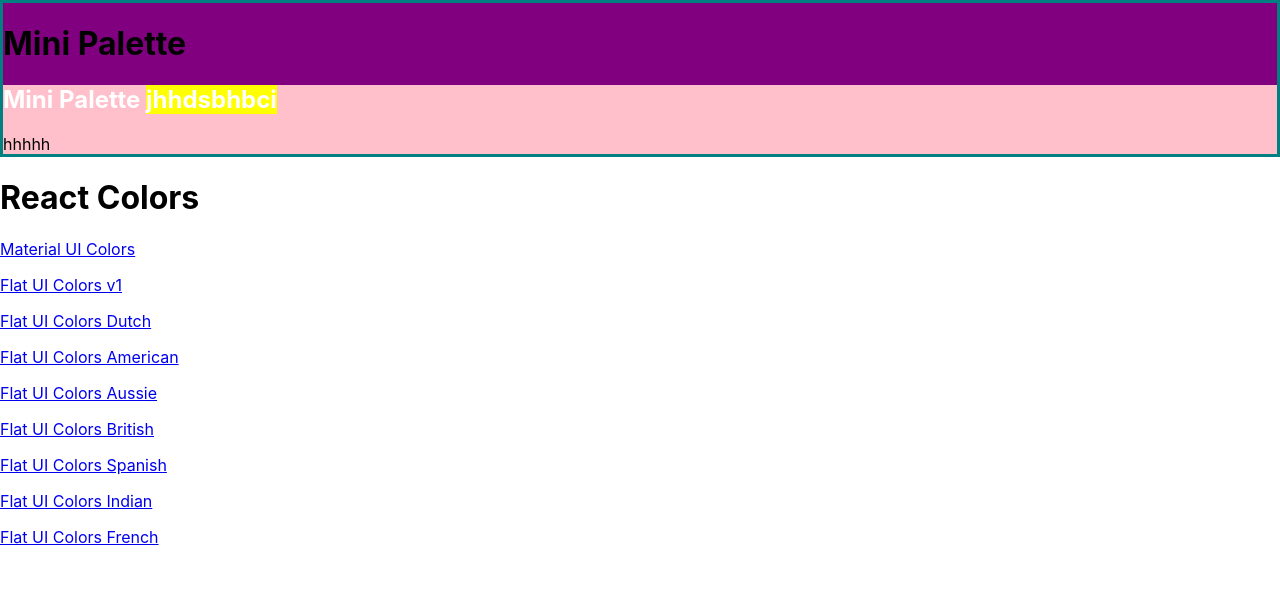
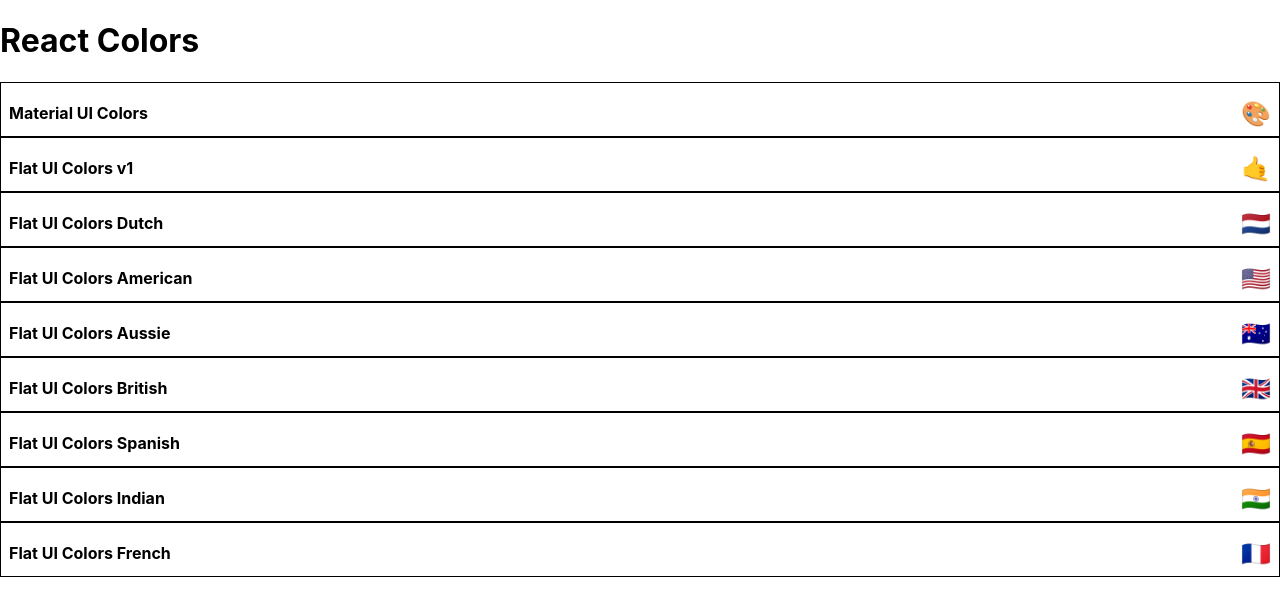
Before and after one commit to ejstylz/react-color-project, a React (Create React App) app: page / in a window 1280 px wide. Shown: the top 616 px of the page. Built offline with nearby package versions, Linux system fonts and the light colour scheme.

Commit message:
Start styling MiniPalette

```diff
--- a/src/MiniPalette.js
+++ b/src/MiniPalette.js
@@ -2,33 +2,45 @@
 import { withStyles } from '@material-ui/core/styles';
 
 const styles = {
-	main: {
-		backgroundColor: 'purple',
-		border: '3px solid teal'
+	root: {
+		backgroundColor: 'white',
+		border: '1px solid black',
+		backgroundRadius: '5px',
+		padding: '0.5rem',
+		position: 'relative',
+		overflow: 'hidden',
+		'&:hover': {
+			cursor: 'pointer'
+		}
 	},
-	secondary: {
-		backgroundColor: 'pink',
-		'& h1': {
-			color: 'white',
-			'& span': {
-				backgroundColor: 'yellow'
-			}
-		}
+	colors: {
+		backgroundColor: 'grey'
+	},
+	title: {
+		display: 'flex',
+		justifyContent: 'space-between',
+		alignItems: 'center',
+		margin: '0',
+		color: 'black',
+		paddingTop: '0.5rem',
+		fontSize: '1rem',
+		position: 'relative'
+	},
+	emoji: {
+		marginLeft: '0.5rem',
+		fontSize: '1.5rem'
 	}
 };
 
 function MiniPalette(props) {
-	const { classes } = props;
+	const { classes, paletteName, emoji } = props;
 	console.log(classes);
 	return (
-		<div className={classes.main}>
-			<h1>Mini Palette</h1>
-			<section className={classes.secondary}>
-				<h1>
-					Mini Palette <span>jhhdsbhbci</span>
-				</h1>
-				<span>hhhhh</span>
-			</section>
+		<div className={classes.root}>
+			<div className={classes.colors} />
+			<h5 className={classes.title}>
+				{paletteName} <span className={classes.emoji}>{emoji}</span>
+			</h5>
 		</div>
 	);
 }
--- a/src/PaletteList.js
+++ b/src/PaletteList.js
@@ -7,13 +7,8 @@
 		const { palettes } = this.props;
 		return (
 			<div className="PaletteList">
-				<MiniPalette />
 				<h1>React Colors</h1>
-				{palettes.map(palette => (
-					<p>
-						<Link to={`/palette/${palette.id}`}>{palette.paletteName}</Link>
-					</p>
-				))}
+				{palettes.map(palette => <MiniPalette {...palette} />)}
 			</div>
 		);
 	}
```
